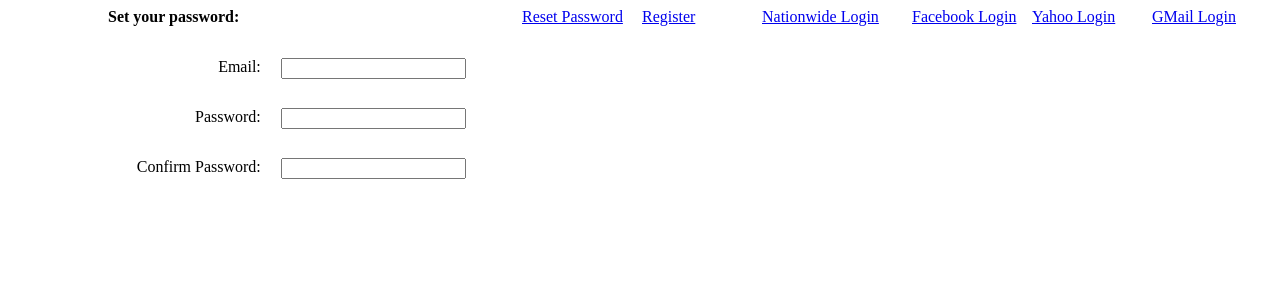
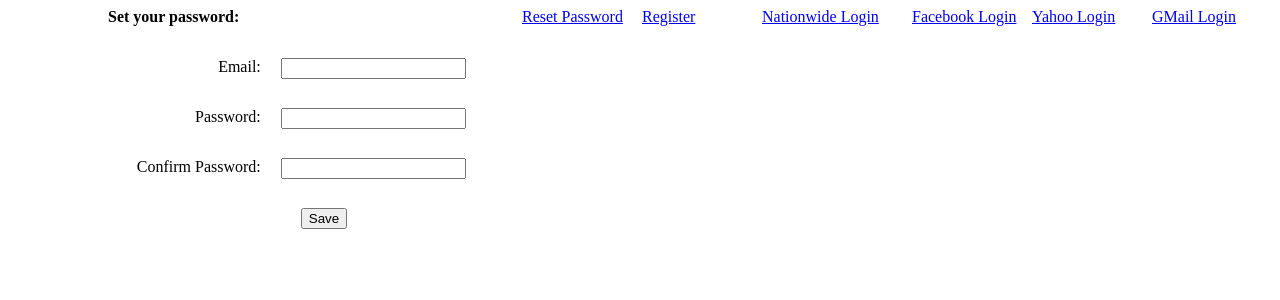
Before and after one commit to innovationhero/nationwidefinance, a Django app: template nationwidefinance/referrals/templates/referrer_first_login.html in a window 1280 px wide. Shown: the top 300 px of the page. Run offline with Django 3.2, Linux system fonts and the light colour scheme; the template is opened without the code that fills it: most values are stand-ins (such as "Sample title", 1, 10 or a date in 2020); form fields are guessed from the names that the template uses; some libraries are stand-ins or nearby versions.

Commit message:
added submit button

```diff
--- a/nationwidefinance/referrals/templates/referrer_first_login.html
+++ b/nationwidefinance/referrals/templates/referrer_first_login.html
@@ -37,8 +37,8 @@
 			</div>
 			<div>{% if form.password2.errors %} <span class="error">{{ form.password2.errors|join:", " }}</span>{% endif %}</div>
 		</div>
-		<div style="width:50%;height:50px;text-align:center;display:none;" id="submit_btn">
-			<input type="submit" value="Create Profile"/>
+		<div style="width:50%;height:50px;text-align:center;" id="submit_btn">
+			<input type="submit" value="Save"/>
 		</div>
 	</form>
 </div>
```
